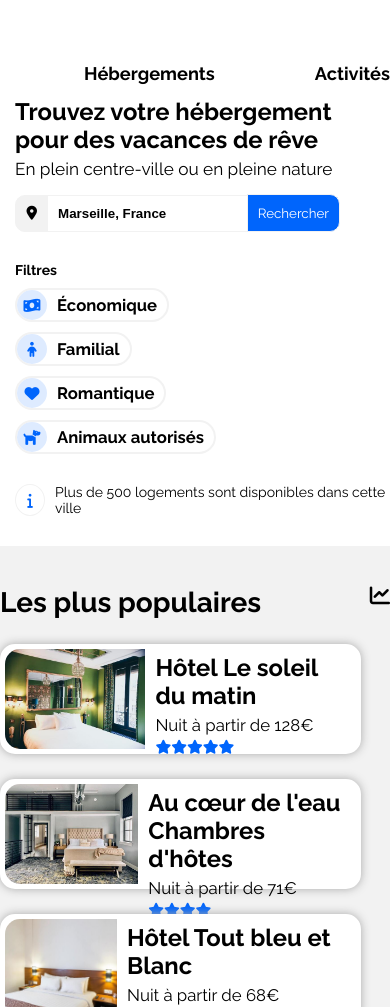
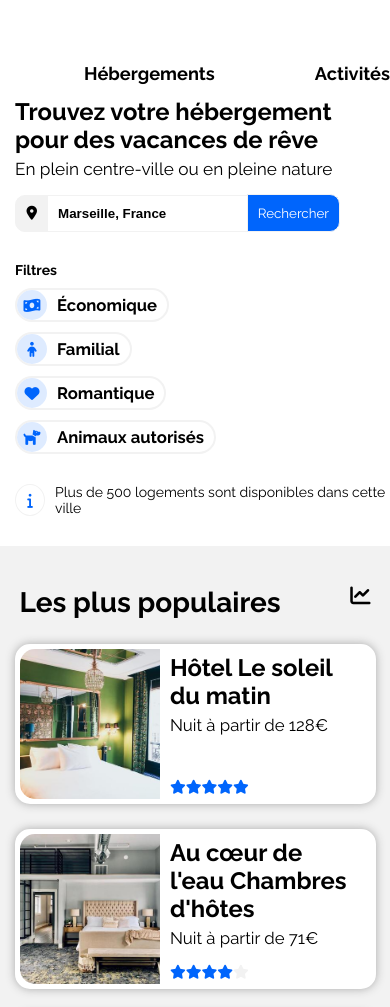
Before and after one commit to ValerianFillonneau/Openclassroomsproject2, a plain HTML site: page P2_Reservia.html in a window 390 px wide. Shown: the part 80-1087 px from the top of the page. Drawn offline with Linux system fonts and the light colour scheme.

Commit message:
MàJ Section Populaire responsive

```diff
--- a/P2_Reservia.css
+++ b/P2_Reservia.css
@@ -565,10 +565,33 @@ ul
         padding: 40px 0 40px 0;
     }
 
+    .plus_populaire
+    {
+        display: flex;
+        flex-direction: column;
+
+    }
+
     .populaire
     {
         width: 90%;
-        height: 100px;
+        height: 150px;
+    }
+
+    #titrepop
+    {
+        display: flex;
+        flex-direction: row;
+        justify-content: space-between;
+        width: 90%;
+        margin: 0 5% 0 5%;
+    }
+
+    #articlepop
+    {
+        display: flex;
+        flex-direction: column;
+        align-items: center;
     }
 
     #matin, #eau, #bleu
--- a/P2_Reservia.html
+++ b/P2_Reservia.html
@@ -182,9 +182,11 @@
 
             <section id="populaire">
                 <div class="plus_populaire">
+                    <div id="titrepop">
                         <p class="titre_section">Les plus populaires</p>
                         <i class="fas fa-chart-line"></i>
                     </div>
+                    <div id="articlepop">
                         <article class="populaire">
                             <img src="images/images/hebergements/4_small/emile-guillemot-Bj_rcSC5XfE-unsplash.jpg" alt="" id="matin">
                             <div class="legende2">
@@ -225,6 +227,8 @@
                                 <i class="fas fa-star blue"></i>
                                 <i class="fas fa-star grey"></i>
                             </p>
+                        </div>
+                    </div>
             </div>
                     </article>
             </section>
```
Lines whose indentation alone changed are shown as unchanged.
